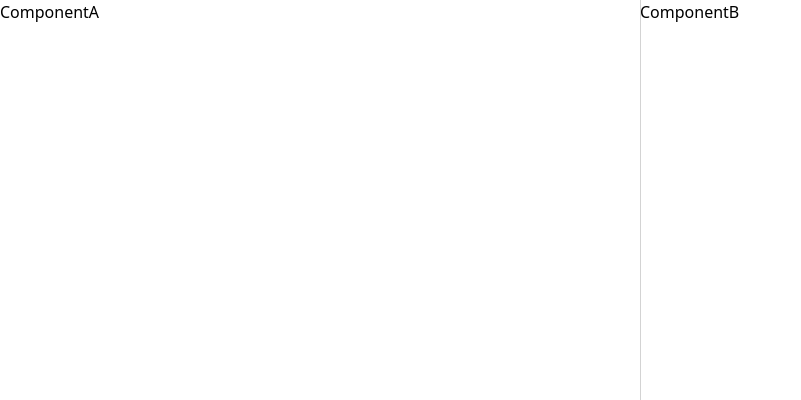
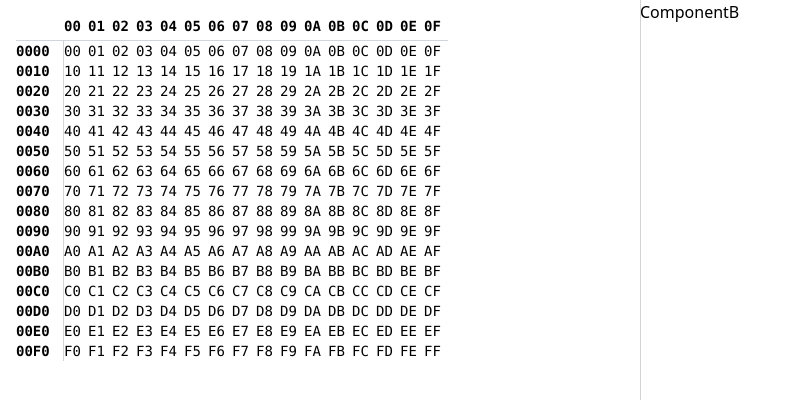
Before and after one commit to bacowan/RomEdit, a React (Vite) app: page / in a window 1280 px wide. Shown: the top 400 px of the page, without its empty margins (0-801 px from the left). Built offline with nearby package versions, Linux system fonts and the light colour scheme.

Commit message:
hex grid

```diff
--- a/src/App.tsx
+++ b/src/App.tsx
@@ -9,6 +9,7 @@ import { getCurrentWindow } from '@tauri-apps/api/window';
 import { open } from '@tauri-apps/plugin-dialog';
 import { appLocalDataDir, join } from "@tauri-apps/api/path";
 import { invoke } from "@tauri-apps/api/core";
+import { HexSource } from "./components/views/HexSource";
 
 const App = () => {
   const [isNewProjectOpen, setIsNewProjectOpen] = useState(false);
@@ -47,7 +48,7 @@ const App = () => {
   return (
     <main className="h-screen w-screen">
       <Allotment>
-        <div>ComponentA</div>
+        <HexSource />
         <div>ComponentB</div>
       </Allotment>
 
--- /dev/null
+++ b/src/components/views/HexSource.tsx
@@ -0,0 +1,37 @@
+export const HexSource = () => {
+  const headerValues = Array.from({ length: 16 }, (_, i) =>
+    i.toString(16).padStart(2, '0').toUpperCase()
+  );
+
+  const hexValues = Array.from({ length: 256 }, (_, i) =>
+    i.toString(16).padStart(2, '0').toUpperCase()
+  );
+
+  return (
+    <div className="p-4 overflow-x-auto h-full">
+      <div className="grid w-fit grid-cols-[3rem_repeat(16,1.5rem)]">
+        <div className="text-sm font-mono font-bold pb-1 border-b border-gray-300" />
+        {headerValues.map((hex) => (
+          <div key={`header-${hex}`} className="text-sm font-mono font-bold pb-1 border-b border-gray-300">
+            {hex}
+          </div>
+        ))}
+        {hexValues.map((hex, index) => (
+          <>
+            {index % 16 === 0 && (
+              <div key={`offset-${index}`} className="text-sm font-mono font-bold pr-2 border-r border-gray-300">
+                {(index).toString(16).padStart(4, '0').toUpperCase()}
+              </div>
+            )}
+            <div
+              key={index}
+              className="text-sm font-mono"
+            >
+              {hex}
+            </div>
+          </>
+        ))}
+      </div>
+    </div>
+  );
+}
--- a/src/menu/setup-menu.ts
+++ b/src/menu/setup-menu.ts
@@ -1,5 +1,4 @@
 import { Menu, MenuItem, Submenu } from "@tauri-apps/api/menu";
-import { act } from "react";
 
 const setupMenu = async (actions: MenuActions) => {
     const fileSubmenu = await Submenu.new({
```
Also changed, not shown: src/components/HexSource.tsx (deleted).
